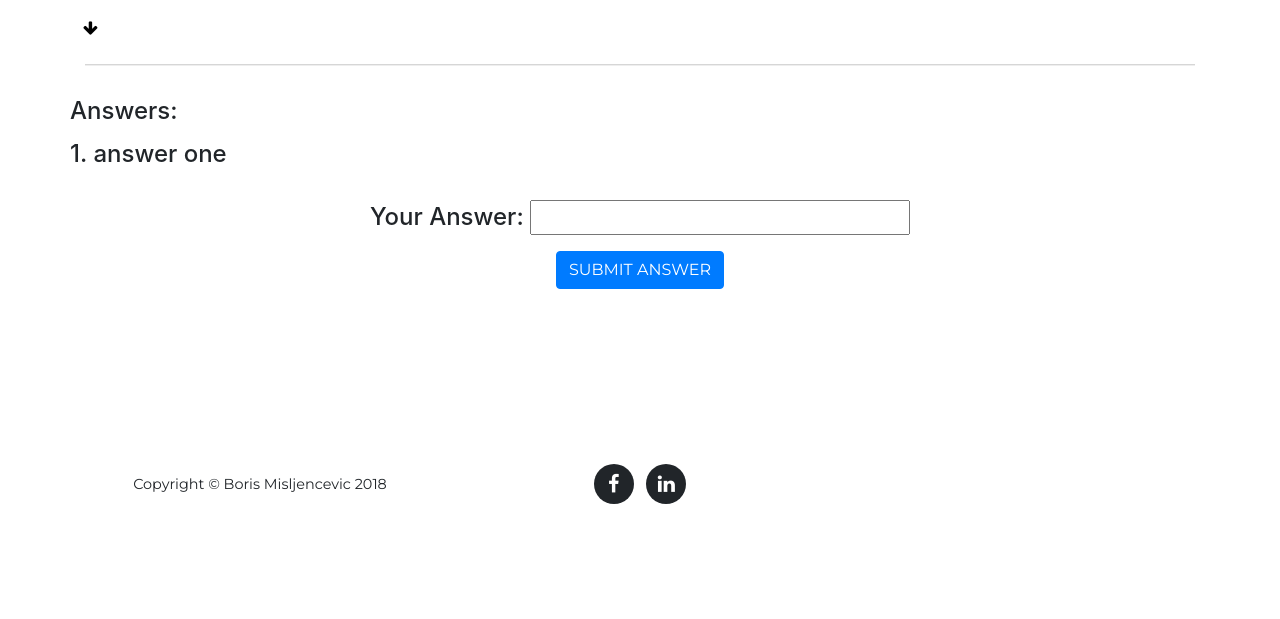
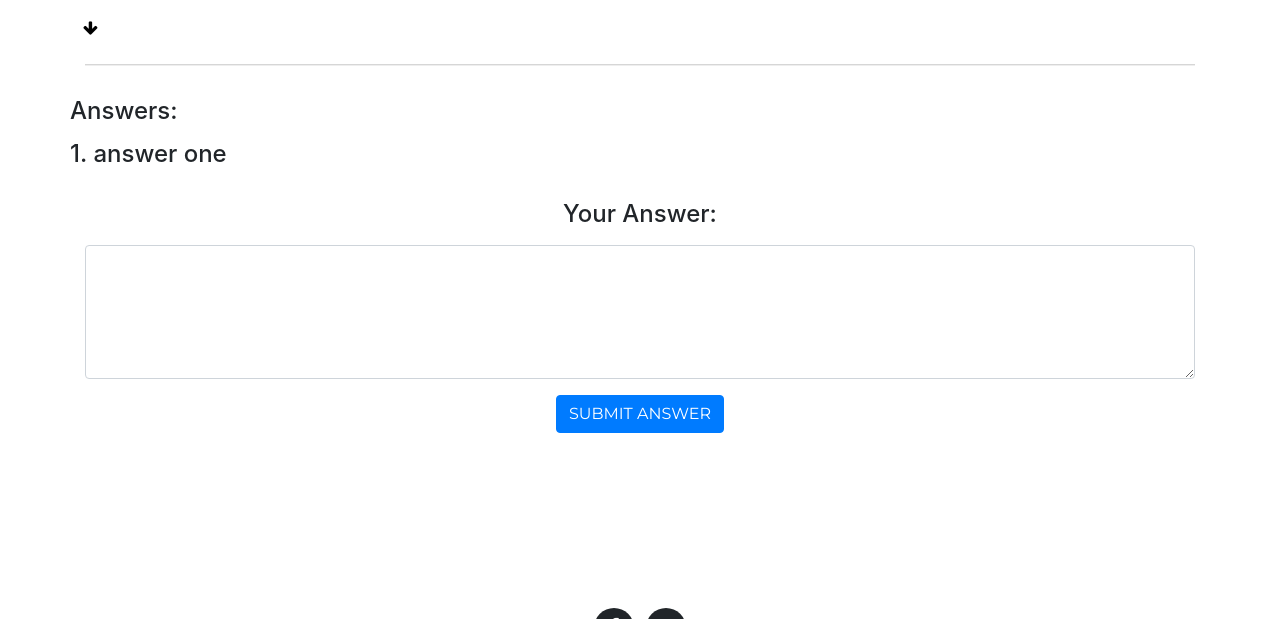
Before and after one commit to bmisljen/django_questions_answers, a Django app: page /qanda/11/ in a window 1280 px wide. Shown: the part 296-915 px from the top of the page. Before the commit the page ends 800 px from the top, so only its background shows below. Run offline with Django 3.2, Linux system fonts and the light colour scheme; data comes from the database, SQL or seed files in the repository; parts of the project's set-up code (start-up, migrations or seed data) failed here and were passed over; some libraries are stand-ins or nearby versions; some web fonts are replaced.

Commit message:
visual changes 2

```diff
--- a/qanda/templates/qanda/detail.html
+++ b/qanda/templates/qanda/detail.html
@@ -83,7 +83,10 @@
 		    <div class="row">
          		<div class="col-lg-12 text-center">
 					{{ value|linebreaks }}
-           		 	<h4 class="service-heading">Your Answer: <input type="textarea" id="answertext" name="answertext" value="" required/></h4>
+					<div class="form-group">
+						<h4><label for="answertext">Your Answer:</label></h4>
+           		 		<textarea class="form-control" id="answertext" rows="5" name="answertext" required></textarea>
+           		 	</div>
 					{{ value|linebreaks }}
 					<input type="submit" class="btn btn-primary btn-xl text-uppercase" value="Submit Answer" />
 		        </div>
--- a/qanda/templates/qanda/displayAddQuestion.html
+++ b/qanda/templates/qanda/displayAddQuestion.html
@@ -61,7 +61,10 @@
             	<div class="col-xs-12 text-center">
                  	 {{ value|linebreaks }}
                 	 {{ value|linebreaks }}
-            		<h4 class="service-heading">Question Text: <input type="textarea" id="questiontext" name="questiontext" value="" required/></h4>
+                	<div class="form-group">
+						<h4 class="service-heading"><label for="questiontext">Question Text:</label></h4>
+           		 		<textarea class="form-control" id="questiontext" rows="5" name="questiontext" required></textarea>
+           		 	</div>
           		</div>
          	 </div>
           	<div class="row">
```
